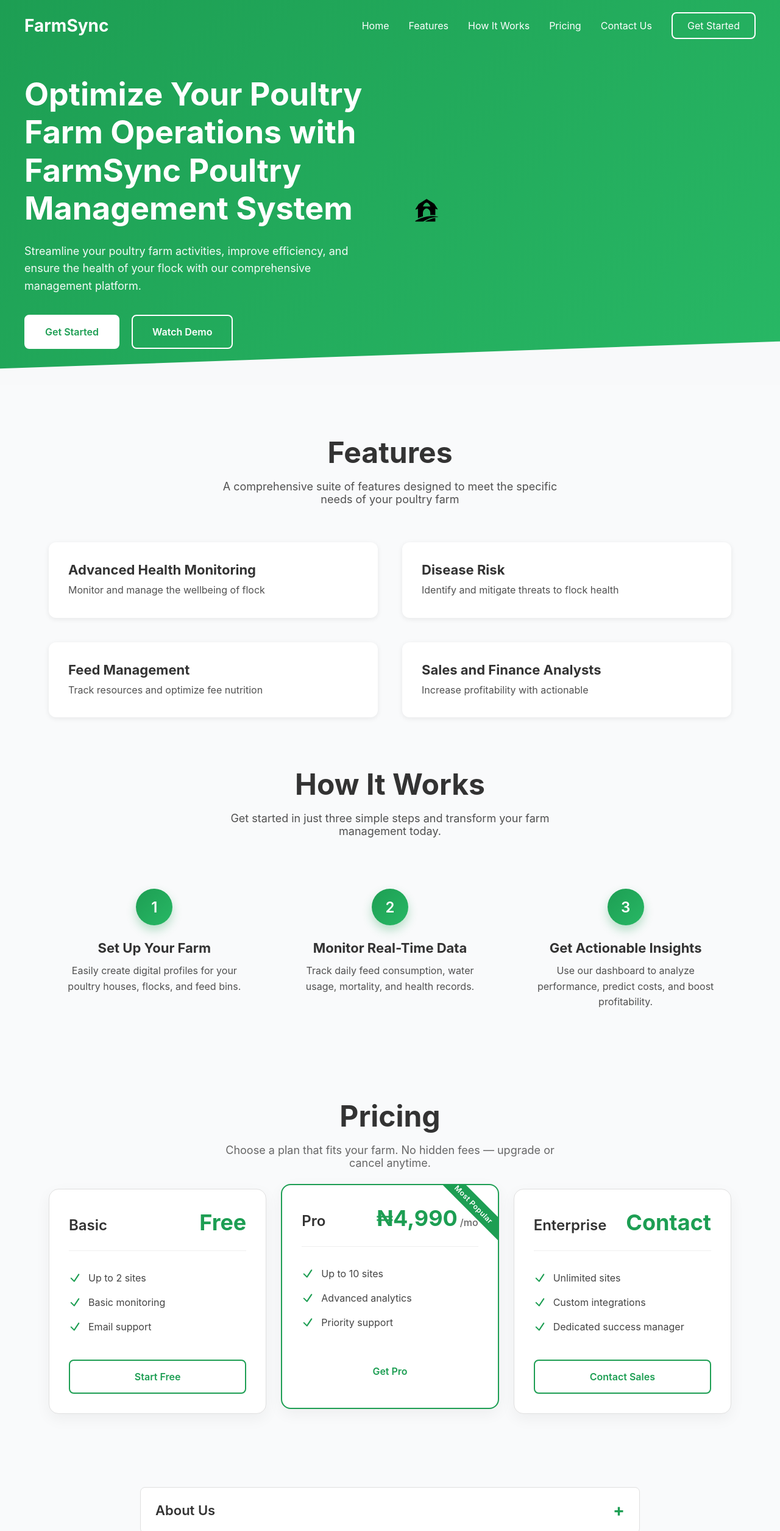
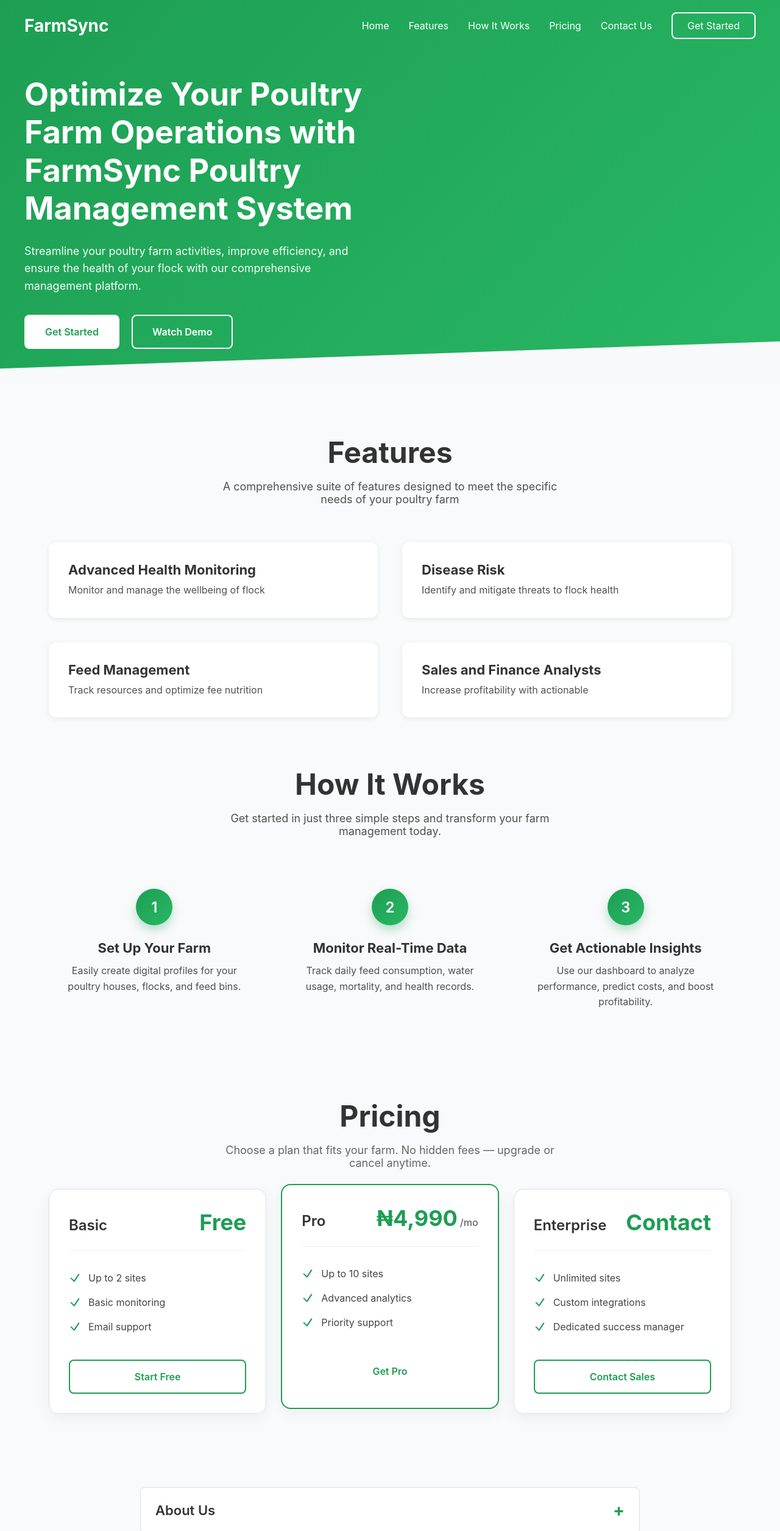
Before and after one commit to KayardaJnr/FarmSync, a React (Vite) app: page / in a window 1280 px wide. Shown: the top 2510 px of the page at 61% size. Built offline with nearby package versions, Linux system fonts and the light colour scheme; no server answers.

Commit message:
dasbboard fixes

```diff
--- a/src/Pages/Landing/Landing.jsx
+++ b/src/Pages/Landing/Landing.jsx
@@ -1,7 +1,7 @@
 import React, { useState, useEffect } from 'react';
 import { useNavigate } from 'react-router-dom';
 import demoVideo from "../../assets/intro.mp4";
-import heroImage from "../../assets/file.svg";
+import heroImage from "../../assets/Farmbarn.png";
 import styles from './Landing.module.css';
 
 const LandingPage = () => {
@@ -112,7 +112,7 @@
             </div>
           </div>
           <div className={styles.heroImage}>
-            <img src={heroImage} alt="Illustration of poultry farm management" onError={(e) => e.target.style.display='none'} />
+            {/* <img src={heroImage} alt="Illustration of poultry farm management" onError={(e) => e.target.style.display='none'} /> */}
           </div>
         </div>
       </header>
--- a/src/Pages/Landing/Landing.module.css
+++ b/src/Pages/Landing/Landing.module.css
@@ -626,7 +626,7 @@
   box-shadow: 0 16px 40px rgba(29, 158, 83, 0.2);
 }
 
-.planPopular::before {
+/* .planPopular::before {
   content: 'Most Popular';
   position: absolute;
   top: 18px;
@@ -639,7 +639,7 @@
   transform: rotate(45deg);
   z-index: 1;
   letter-spacing: 0.5px;
-}
+} */
 
 .planHeader {
   display: flex;
```
